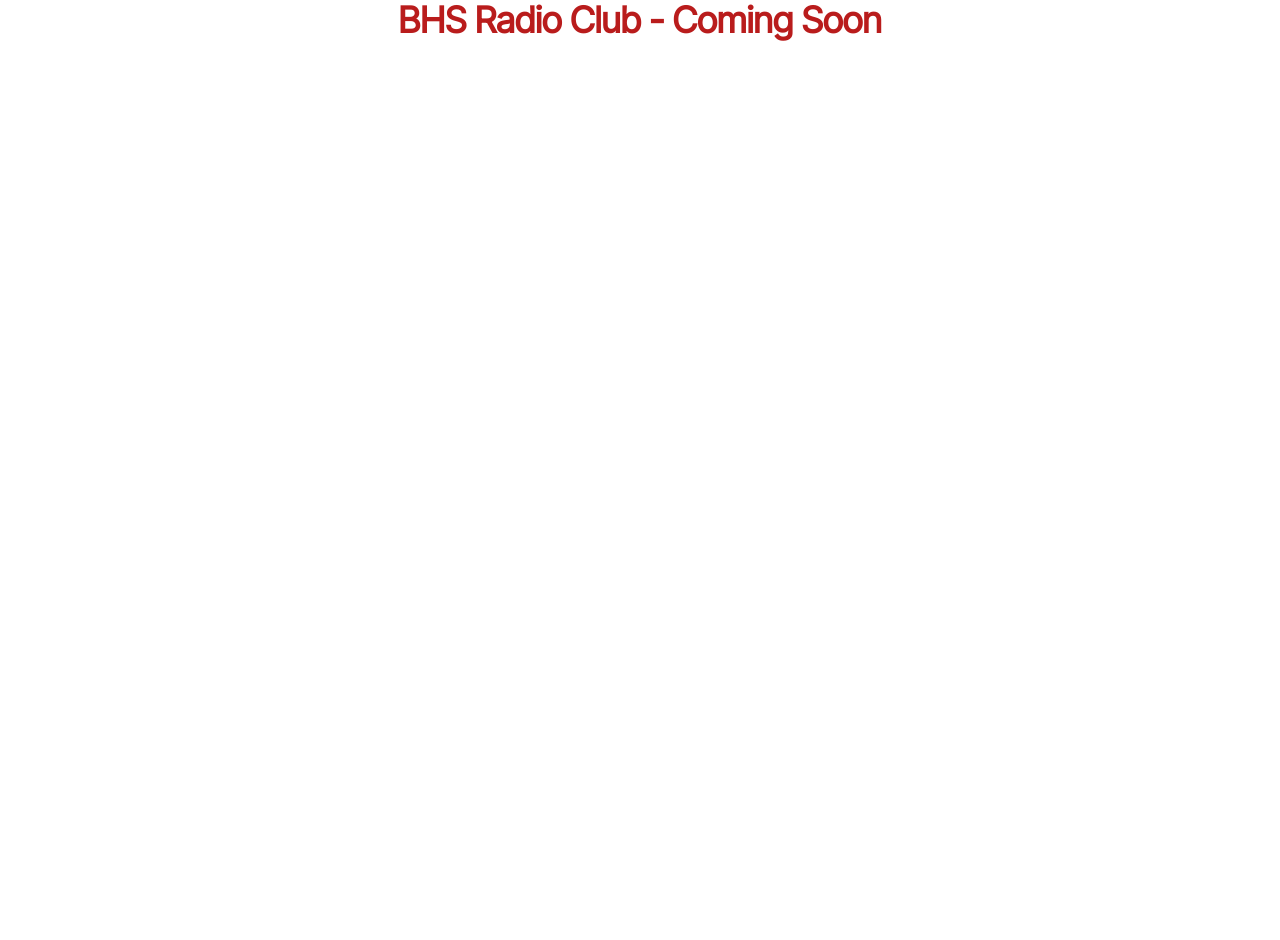
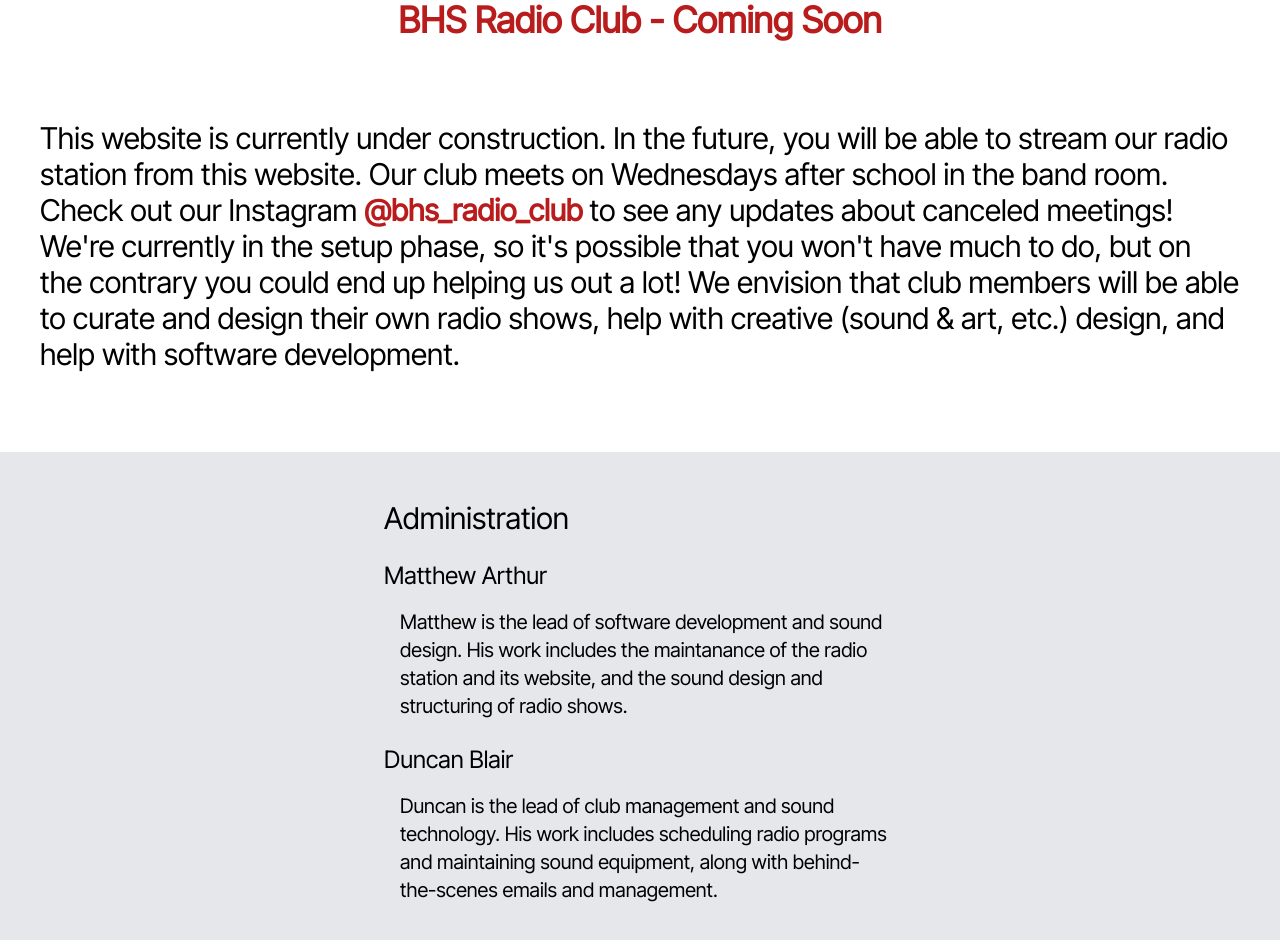
Before and after one commit to arthurmatthew/bhs-radio, a SvelteKit app: page / in a window 1280 px wide. Shown: the part 80-1020 px from the top of the page. Before the commit the page ends 800 px from the top, so only its background shows below. Built offline with nearby package versions, Linux system fonts and the light colour scheme.

Commit message:
Update website placeholder

```diff
--- a/src/routes/+page.svelte
+++ b/src/routes/+page.svelte
@@ -1,3 +1,33 @@
 <div class="my-20 flex flex-col items-center px-10">
-	<h1 class="text-2xl font-black text-red-700 md:text-4xl">BHS Radio Club - Coming Soon</h1>
+	<h1 class="mb-20 text-3xl font-black text-red-700 md:text-4xl">BHS Radio Club - Coming Soon</h1>
+	<p class="max-w-screen-xl text-xl md:text-3xl">
+		This website is currently under construction. In the future, you will be able to stream our
+		radio station from this website. Our club meets on Wednesdays after school in the band room.
+		Check out our Instagram <b class="text-red-700">@bhs_radio_club</b> to see any updates about canceled
+		meetings! We're currently in the setup phase, so it's possible that you won't have much to do, but
+		on the contrary you could end up helping us out a lot! We envision that club members will be able
+		to curate and design their own radio shows, help with creative (sound & art, etc.) design, and help
+		with software development.
+	</p>
 </div>
+<div class="flex flex-col gap-6 bg-gray-200 px-96 py-12">
+	<h2 class="text-3xl">Administration</h2>
+	<ul class="flex flex-col gap-6">
+		<li class="flex flex-col gap-4">
+			<h3 class="text-2xl">Matthew Arthur</h3>
+			<p class="ml-4 text-xl">
+				Matthew is the lead of software development and sound design. His work includes the
+				maintanance of the radio station and its website, and the sound design and structuring of
+				radio shows.
+			</p>
+		</li>
+		<li class="flex flex-col gap-4">
+			<h3 class="text-2xl">Duncan Blair</h3>
+			<p class="ml-4 text-xl">
+				Duncan is the lead of club management and sound technology. His work includes scheduling
+				radio programs and maintaining sound equipment, along with behind-the-scenes emails and
+				management.
+			</p>
+		</li>
+	</ul>
+</div>
```
